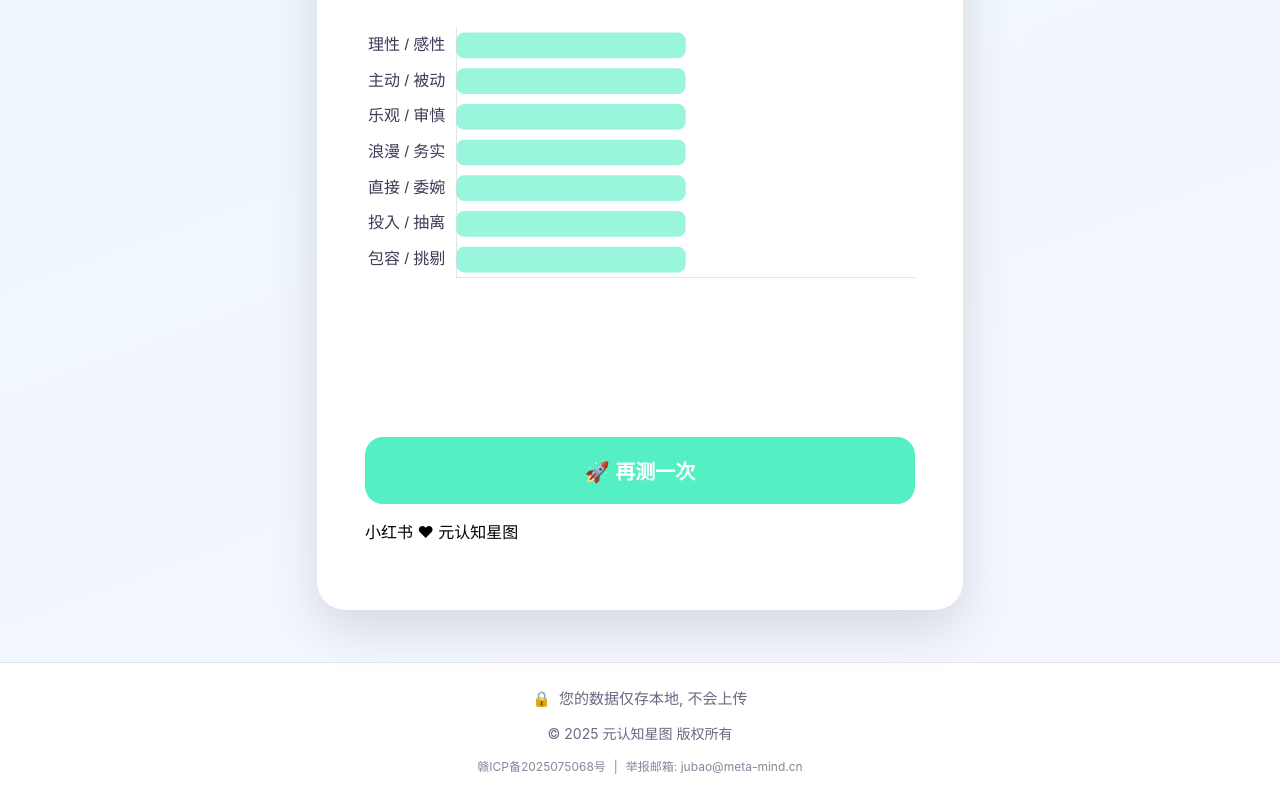
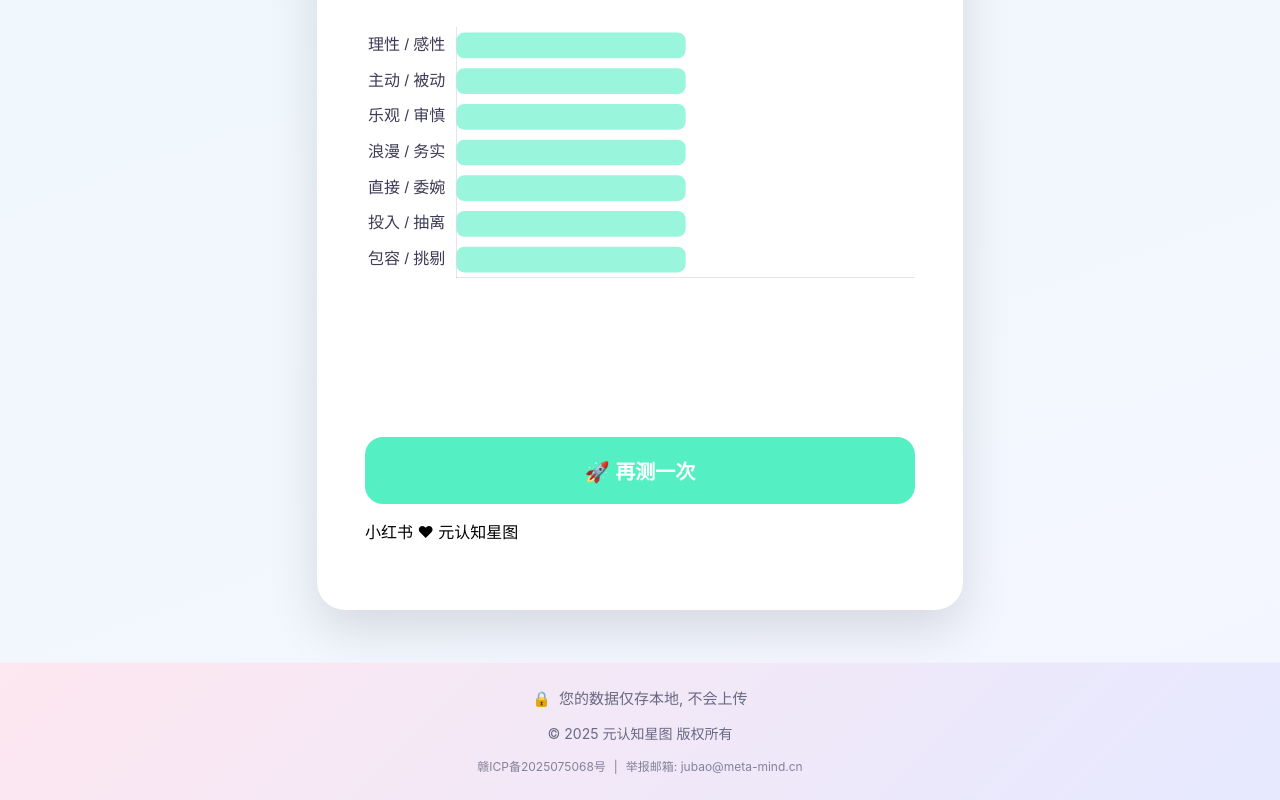
Before and after one commit to lvzaixian/love-personality-test, a Vue app: page /result in a window 1280 px wide. Shown: the part 3650-4450 px from the top of the page. Built offline with nearby package versions, Linux system fonts and the light colour scheme.

Commit message:
页脚与主题的样式统一化

```diff
--- a/src/components/Footer.vue
+++ b/src/components/Footer.vue
@@ -43,7 +43,8 @@
 .footer {
   width: 100%;
   padding: 1.5rem 0;
-  border-top: 1px solid rgba(0, 0, 0, 0.1);
+  background: linear-gradient(135deg, var(--color-bg-start, #fde7f0), var(--color-bg-end, #e6e9ff));
+  border-top: 1px solid rgba(255, 255, 255, 0.3);
   margin-top: auto;
 }
 
```
